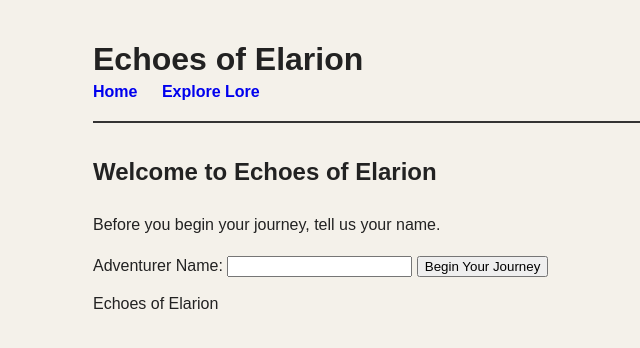
After one commit to carteraymond/EchoesofElarion-Webpage, a Django app: page /welcome/ in a window 1280 px wide. The commit adds this page. Shown: the top 348 px of the page, without its empty margins (97-737 px from the left). Run offline with Django 5.2, Linux system fonts and the light colour scheme.

Commit message:
added a player xp progression system, added lore entries, created new welcome screen, and a new history screen. Started work on Readme and added proper git ignore files and requirements

```diff
--- /dev/null
+++ b/campaign/templates/campaign/welcome.html
@@ -0,0 +1,24 @@
+{% extends "base.html" %}
+
+{% block title %}
+Begin Your Journey | Echoes of Elarion
+{% endblock %}
+
+{% block content %}
+
+<h2>Welcome to Echoes of Elarion</h2>
+
+<p>
+    Before you begin your journey, tell us your name.
+</p>
+
+<form method="POST">
+    {% csrf_token %}
+
+    <label for="name">Adventurer Name:</label>
+    <input type="text" id="name" name="name" required>
+
+    <button type="submit">Begin Your Journey</button>
+</form>
+
+{% endblock %}
--- a/campaign/urls.py
+++ b/campaign/urls.py
@@ -3,4 +3,6 @@ from . import views
 
 urlpatterns = [
     path("", views.home, name="home"),
+    path("welcome/", views.welcome, name="welcome"),
+    path("history/", views.history, name="history"),
 ]
--- a/campaign/views.py
+++ b/campaign/views.py
@@ -1,6 +1,52 @@
-from django.shortcuts import render
+from django.shortcuts import render,redirect
 
 # Create your views here.
 
 def home(request):
-    return render(request, "campaign/home.html")
+    if "player_name" not in request.session:
+        return redirect("welcome")
+
+    player_name = request.session.get("player_name", "Adventurer")
+    xp = request.session.get("xp", 0)
+    level = request.session.get("level",1)
+
+
+    context = {
+        "campaign_name": "Echoes of Elarion",
+        "player_name": player_name,
+        "xp": xp,
+        "level":level
+    }
+
+    return render(request, "campaign/home.html",context)
+
+def history(request):
+    level = request.session.get("level",1)
+
+    if level < 2:
+        return redirect("home")
+
+    player_name = request.session.get("player_name", "Adventurer")
+    xp = request.session.get("xp", 0)
+
+    context = {
+        "player_name": player_name,
+        "xp":xp,
+        "level":level,
+
+    }
+    return render(request, "campaign/history.html", context)
+
+def welcome(request):
+    if request.method == "POST":
+        name = request.POST.get("name")
+
+        request.session["player_name"] = name
+        request.session["xp"] = 0
+        request.session["level"] = 1
+        request.session["explored_lore"] = []
+
+
+        return redirect("home")
+
+    return render(request, "campaign/welcome.html")
--- a/lore/urls.py
+++ b/lore/urls.py
@@ -2,5 +2,5 @@ from django.urls import path
 from . import views
 
 urlpatterns = [
-    path("", views.home, name="home"),
+    path("", views.home, name="lore"),
 ]
--- a/myproject/settings.py
+++ b/myproject/settings.py
@@ -118,6 +118,9 @@ USE_TZ = True
 # https://docs.djangoproject.com/en/5.2/howto/static-files/
 
 STATIC_URL = 'static/'
+STATICFILES_DIRS = [
+    BASE_DIR / "static",
+]
 
 # Default primary key field type
 # https://docs.djangoproject.com/en/5.2/ref/settings/#default-auto-field
--- /dev/null
+++ b/requirements.txt
@@ -0,0 +1 @@
+Django==5.2.17
--- /dev/null
+++ b/static/css/style.css
@@ -0,0 +1,67 @@
+body {
+    font-family: Arial, sans-serif;
+    max-width: 900px;
+    margin: 0 auto;
+    padding: 20px;
+    background-color: #f4f1ea;
+    color: #222;
+}
+
+header {
+    padding-bottom: 20px;
+    border-bottom: 2px solid #333;
+    margin-bottom: 30px;
+}
+
+header h1 {
+    margin-bottom: 5px;
+}
+
+nav a {
+    margin-right: 20px;
+    text-decoration: none;
+    font-weight: bold;
+}
+
+nav a:hover {
+    text-decoration: underline;
+}
+
+main {
+    line-height: 1.6;
+}
+
+.lore-entry {
+    border: 1px solid #aaa;
+    padding: 15px;
+    margin: 15px 0;
+}
+
+.lore-entry a {
+    text-decoration: none;
+}
+
+.lore-entry:hover {
+    border-color: #333;
+}
+
+.xp-display {
+    font-size: 1.2rem;
+    font-weight: bold;
+}
+.unlock-card {
+    border: 2px solid #8a6d3b;
+    padding: 20px;
+    margin: 30px 0;
+    background-color: #fff8e7;
+}
+
+.unlock-card h3 {
+    margin-top: 0;
+}
+
+.unlock-card a {
+    display: inline-block;
+    margin-top: 10px;
+    font-weight: bold;
+}
--- a/templatesShared/base.html
+++ b/templatesShared/base.html
@@ -1,6 +1,8 @@
 <!DOCTYPE html>
 <html>
+    {% load static %}
 <head>
+    <link rel="stylesheet" href="{% static 'css/style.css' %}">
     <title>{% block title %}Echoes of Elarion{% endblock %}</title>
 </head>
 
@@ -9,9 +11,16 @@
     <header>
         <h1>Echoes of Elarion</h1>
 
+         {% if request.session.player_name %}
+        <p>
+            Adventurer: {{ request.session.player_name }}
+            | XP: {{ request.session.xp }}
+        </p>
+        {% endif %}
+
         <nav>
-            <a href="/">Home</a>
-            <a href="/lore/">Lore</a>
+            <a href="{% url 'home' %}">Home</a>
+            <a href="{% url 'lore' %}">Explore Lore</a>
         </nav>
     </header>
 
```
Also changed, not shown: campaign/progression.py (added, +22 -0 lines), campaign/templates/campaign/history.html (added, +61 -0 lines), campaign/templates/campaign/home.html (+53 -8 lines), lore/data.py (added, +26 -0 lines), lore/templates/lore/home.html (added, +75 -0 lines), lore/views.py (+42 -4 lines), README.md, db.sqlite3, 1 other file.
